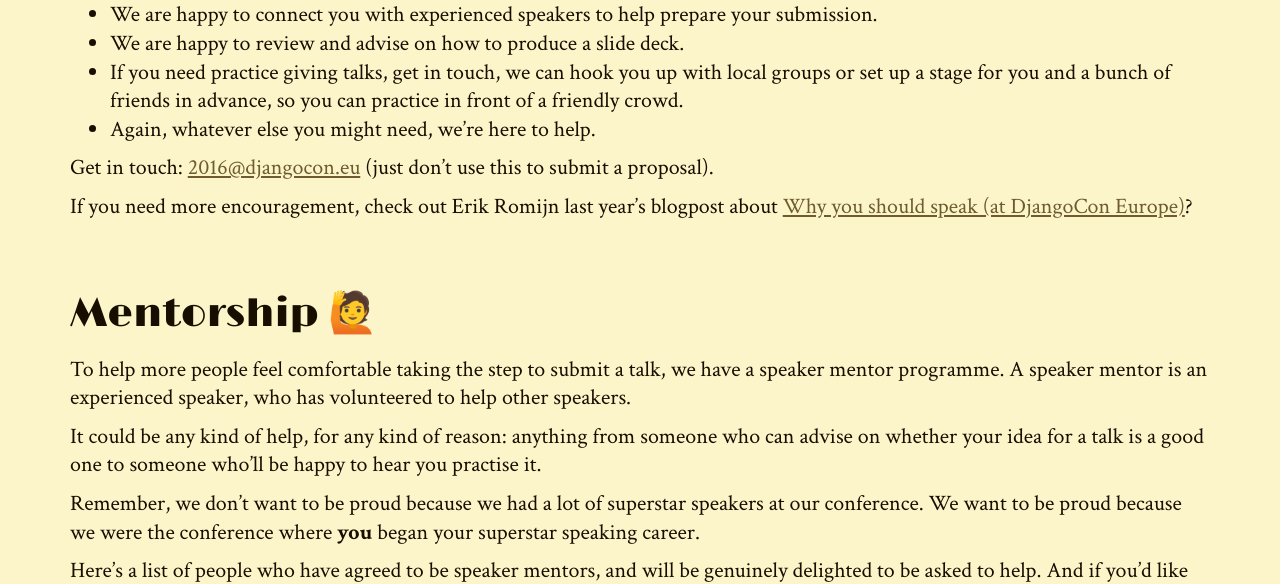
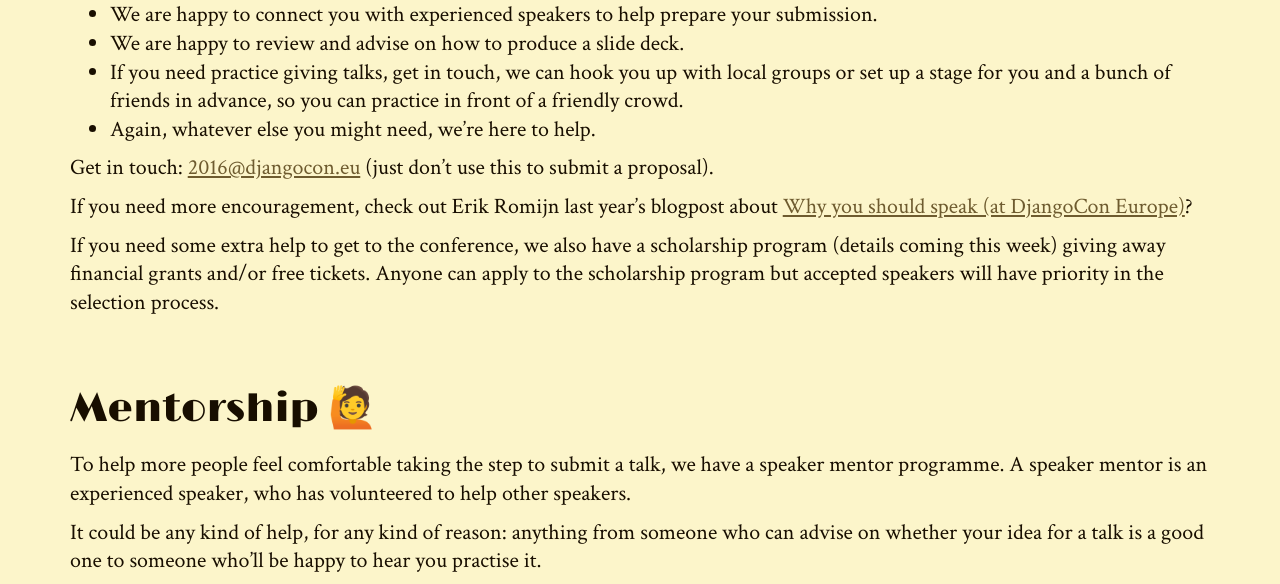
Before and after one commit to djangocon/2016.djangocon.eu, a Django app: page /cfp/ in a window 1280 px wide. Shown: the part 1595-2179 px from the top of the page. Run offline with Django 3.2, Linux system fonts and the light colour scheme; some libraries are stand-ins or nearby versions.

Commit message:
Added paragraph about upcoming scholarship program in CfP.
Refs #10

```diff
--- a/templates/cfp/landing.html
+++ b/templates/cfp/landing.html
@@ -53,6 +53,8 @@
     <p>Get in touch: <a href="mailto:2016@djangocon.eu">2016@djangocon.eu</a> (just don’t use this to submit a proposal).</p>
 
     <p>If you need more encouragement, check out <span data-emoji-alt="🍯🍪👨">Erik Romijn</span> last year’s blogpost about <a href="http://erik.io/blog/2015/03/11/why-you-should-speak/">Why you should speak (at DjangoCon Europe)</a>?</p>
+
+    <p>If you need some extra help to get to the conference, we also have a scholarship program (details coming this week) giving away financial grants and/or free tickets. Anyone can apply to the scholarship program but accepted speakers will have priority in the selection process.</p>
 </section>
 
 
```
